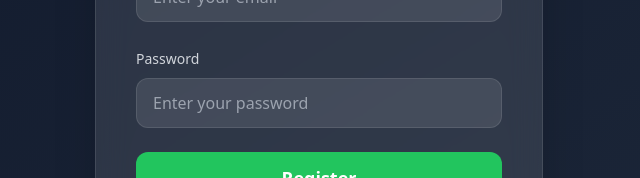
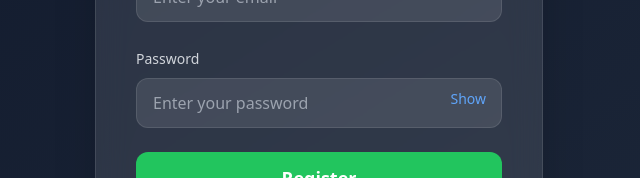
Before and after one commit to kevinsamuel-byte/Auth-Dashboard-App, a React app in the folder auth-dashboard-app/frontend/: page /register in a window 1280 px wide. Shown: the part 393-571 px from the top of the page, without its empty margins (321-961 px from the left). Built offline with nearby package versions, Linux system fonts and the light colour scheme; the HTML template or start-up script is replaced by a standard one.

Commit message:
Improved register validation and password visibility

```diff
--- a/auth-dashboard-app/frontend/src/pages/Register.jsx
+++ b/auth-dashboard-app/frontend/src/pages/Register.jsx
@@ -12,7 +12,11 @@ const Register = () => {
   const [password, setPassword] =
     useState("");
 
+  const [showPassword, setShowPassword] =
+    useState(false);
+
   const handleRegister = async (e) => {
+
     e.preventDefault();
 
     try {
@@ -28,18 +32,23 @@ const Register = () => {
 
       alert("Registration successful");
 
-      window.location.href = "/login";
+      window.location.href =
+        "/login";
 
     } catch (err) {
 
       console.log(err);
 
-      alert("Registration failed");
+      alert(
+        err.response?.data?.message ||
+        "Registration failed"
+      );
 
     }
   };
 
   return (
+
     <div className="min-h-screen flex justify-center items-center bg-gradient-to-br from-[#0f172a] to-[#1e293b] text-white">
 
       <div className="w-full max-w-md bg-white/10 backdrop-blur-lg border border-white/10 rounded-3xl p-10 shadow-2xl">
@@ -100,16 +109,40 @@ const Register = () => {
               Password
             </label>
 
+            <div className="relative">
+
               <input
-              type="password"
+                type={
+                  showPassword
+                    ? "text"
+                    : "password"
+                }
                 placeholder="Enter your password"
                 value={password}
                 onChange={(e) =>
                   setPassword(e.target.value)
                 }
-              className="w-full mt-2 bg-white/10 border border-white/10 rounded-xl px-4 py-3 outline-none"
+                className="w-full mt-2 bg-white/10 border border-white/10 rounded-xl px-4 py-3 outline-none pr-16"
                 required
               />
+
+              <button
+                type="button"
+                onClick={() =>
+                  setShowPassword(
+                    !showPassword
+                  )
+                }
+                className="absolute right-4 top-1/2 -translate-y-1/2 text-sm text-blue-400"
+              >
+                {
+                  showPassword
+                    ? "Hide"
+                    : "Show"
+                }
+              </button>
+
+            </div>
 
           </div>
 
@@ -130,7 +163,10 @@ const Register = () => {
 
           <span
             onClick={() =>
-              (window.location.href = "/login")
+              (
+                window.location.href =
+                "/login"
+              )
             }
             className="text-blue-400 cursor-pointer"
           >
@@ -140,7 +176,9 @@ const Register = () => {
         </p>
 
       </div>
+
     </div>
+
   );
 };
 
```
Lines whose indentation alone changed are shown as unchanged.
